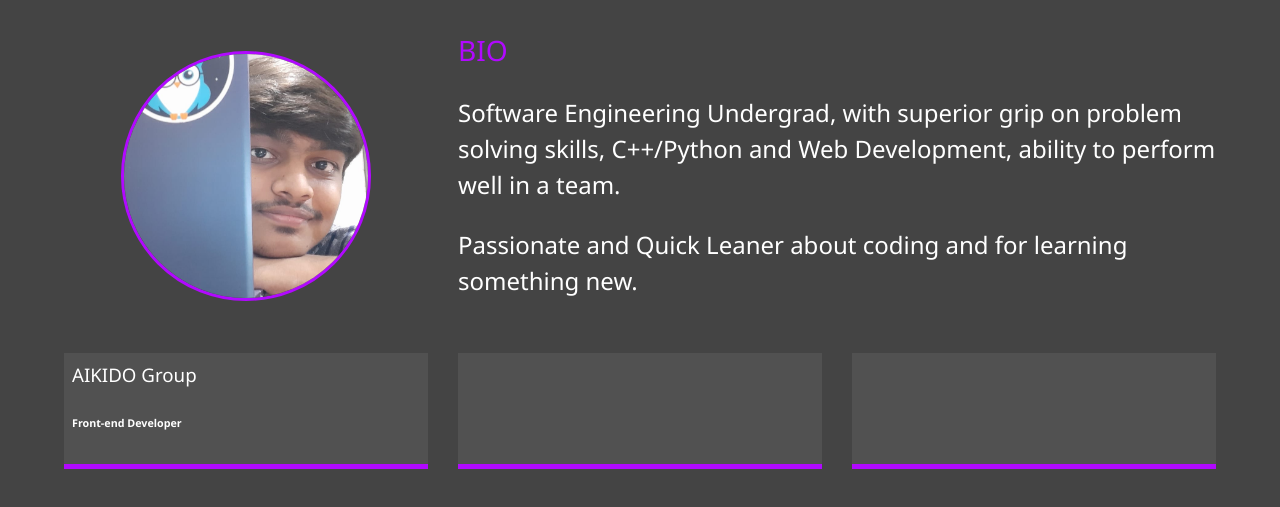
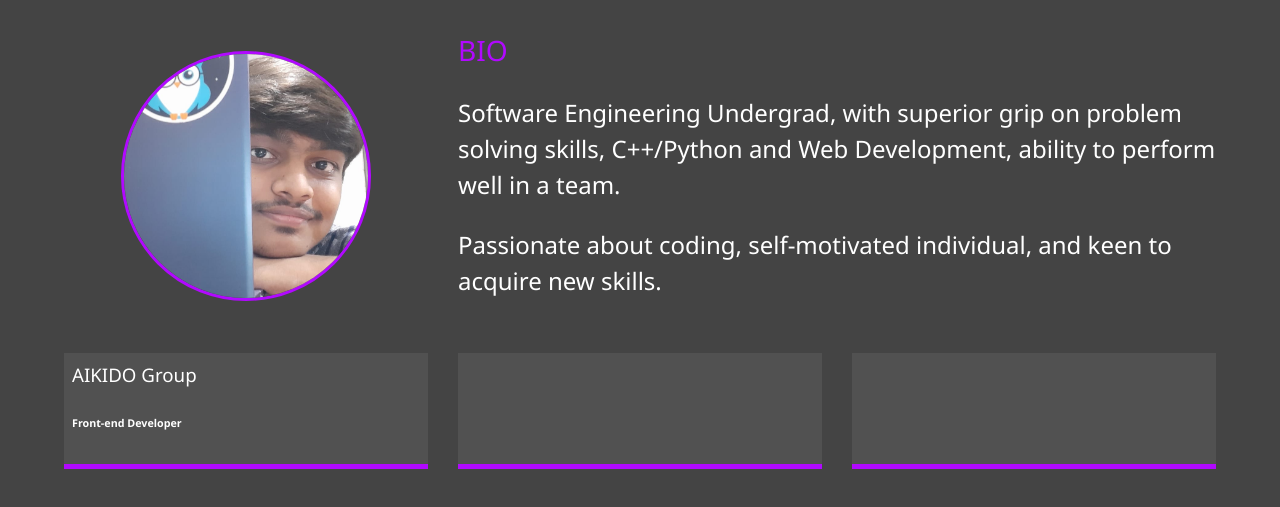
Before and after one commit to Priyank2912/priyank2912.github.io, a website: page about.html in a window 1280 px wide. Shown: the part 253-760 px from the top of the page. Drawn offline with Linux system fonts and the light colour scheme; files whose address does not match are found by name.

Commit message:
More changes done

```diff
--- a/about.html
+++ b/about.html
@@ -61,8 +61,7 @@
             well in a team.
           </p>
           <p>
-            Passionate and Quick Leaner about coding and for learning something
-            new.
+            Passionate about coding, self-motivated individual, and keen to acquire new skills.
           </p>
         </div>
 
```
